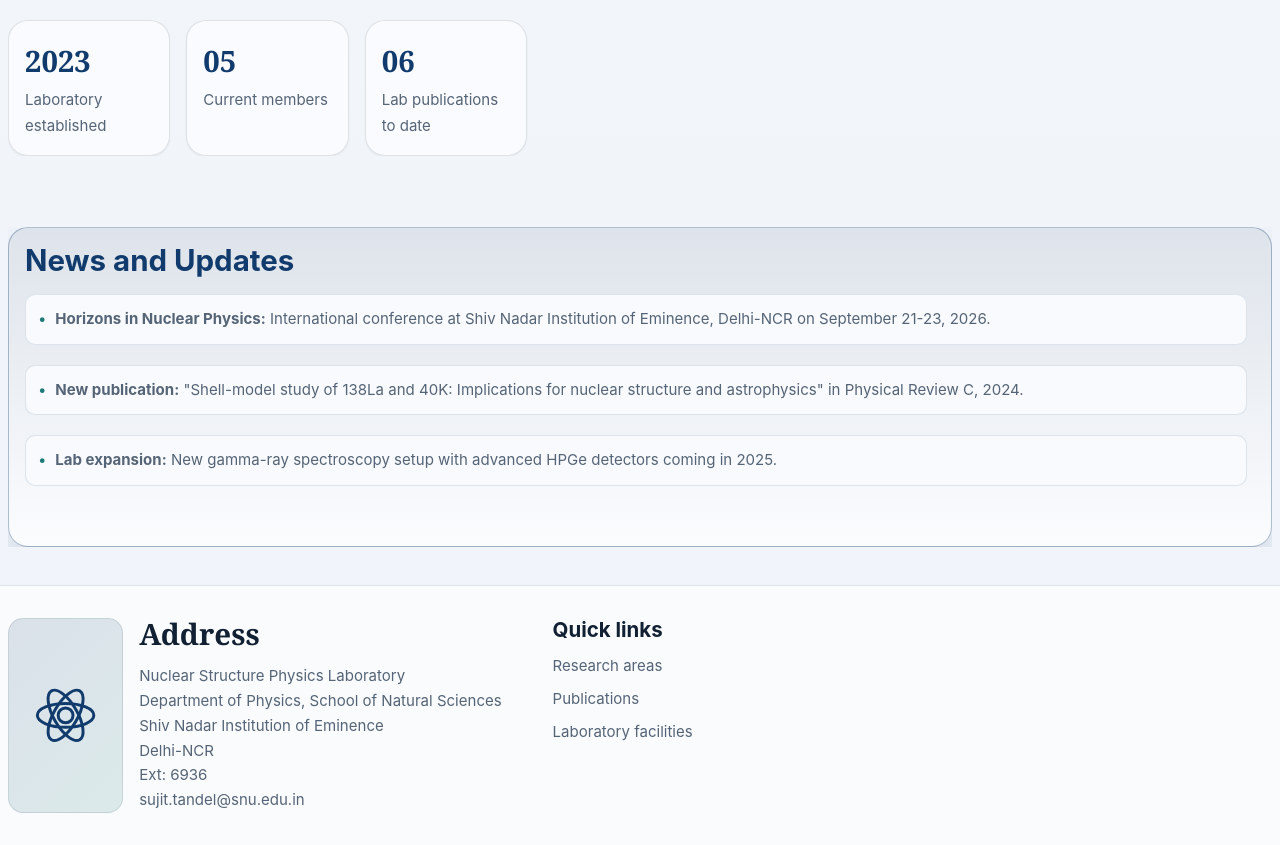
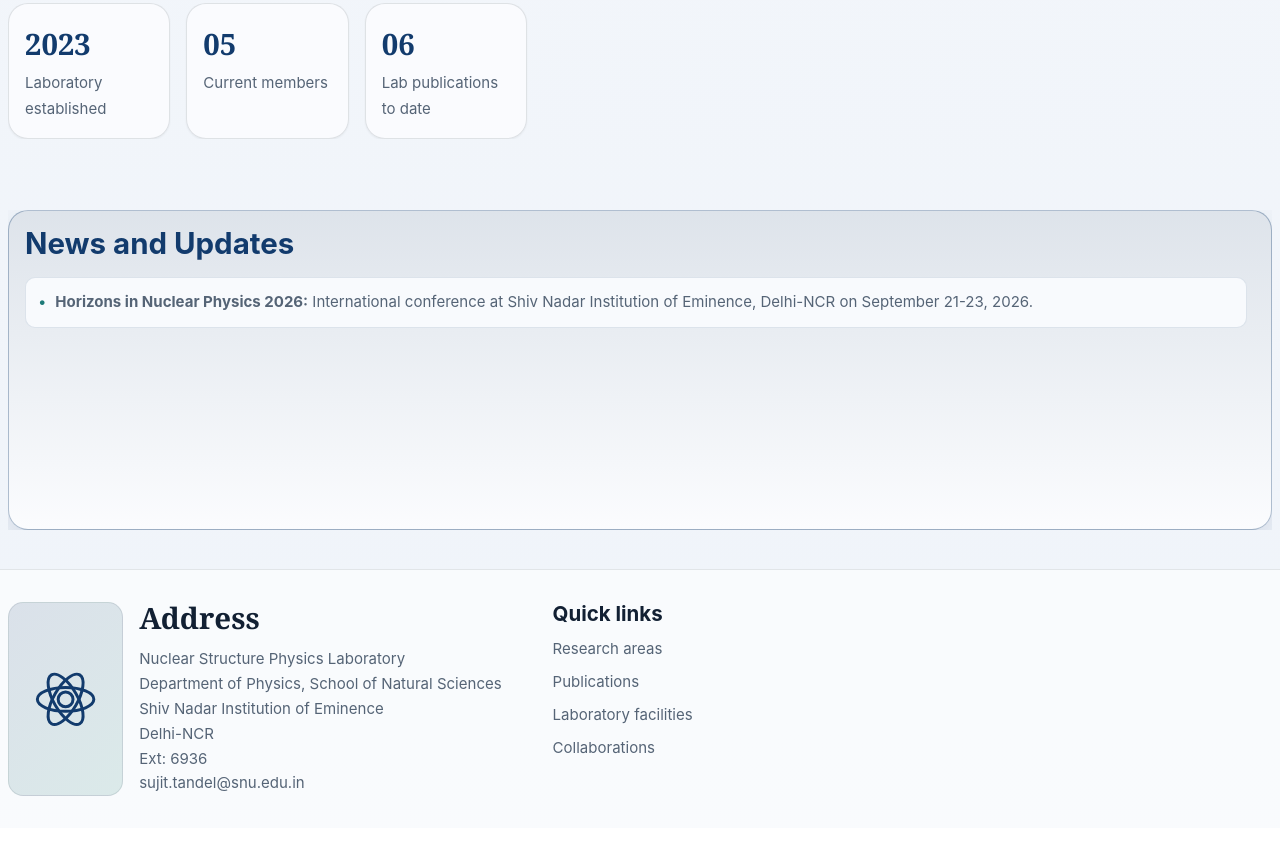
Before and after one commit to ankitrana1801/nspl.github.io, a plain HTML site: page index.html in a window 1280 px wide. Shown: the part 889-1734 px from the top of the page. Drawn offline with Linux system fonts and the light colour scheme; a web font is replaced by a local one.

Commit message:
Add files via upload

```diff
--- a/index.html
+++ b/index.html
@@ -33,7 +33,7 @@
             <a href="./publications.html" >Publications</a>
             <a href="./laboratory.html" >Laboratory</a>
             <a href="./research.html" >Research</a>
-            <!-- <a href="./collaborations.html" >Collaborations</a> -->
+            <a href="./collaborations.html" >Collaborations</a>
           </nav>
           <button class="menu-toggle" type="button" data-menu-toggle aria-label="Toggle menu" aria-expanded="false">
             <svg width="20" height="20" viewBox="0 0 24 24" fill="none" stroke="currentColor" stroke-width="2"><path d="M3 6h18M3 12h18M3 18h18"/></svg>
@@ -47,7 +47,6 @@
 <section class="hero">
   <div class="container-wide hero-grid">
     <div>
-      <span class="eyebrow">Official Laboratory Website</span>
       <h1>Nuclear Structure Physics Laboratory</h1>
       <p>Our laboratory is equipped with a variety of radiation detection and analytical facilities, including High-Purity Germanium (HPGe) detectors, X-Ray Fluorescence (XRF) set-up, LaBr₃(Ce) detectors, NaI(Tl) detector, and Geiger–Müller (GM) counter, which support research in nuclear physics, environmental radioactivity, and material characterization. The HPGe systems are routinely used for high-resolution gamma-ray spectroscopy, including studies of naturally occurring radionuclides such as 138La and 40K in ore-mimicking samples, agricultural products, spices, fertilizers, and biological tissues. The XRF facility is employed for both qualitative and quantitative elemental analysis of diverse materials, including archaeological excavation samples, jewellery, and food products. The LaBr₃(Ce) and NaI(Tl) detectors are utilized for timing measurements, gamma-ray spectroscopy, and environmental radiation surveys, while GM counters are used for radiation monitoring and educational purposes. Complementing these experimental facilities, the laboratory also has access to High-Performance Computing (HPC) resources at Shiv Nadar Institution of Eminence, enabling theoretical investigations such as large-scale shell-model calculations and other computational studies in nuclear structure physics.</p>
       <div class="hero-actions">
@@ -74,9 +73,9 @@
       <h3>News and Updates</h3>
       <div class="news-scroll" aria-label="Scrollable news and updates">
         <ul>
-          <li><b>Horizons in Nuclear Physics:</b> International conference at Shiv Nadar Institution of Eminence, Delhi-NCR on September 21-23, 2026.</li>
-          <li><strong>New publication:</strong> "Shell-model study of 138La and 40K: Implications for nuclear structure and astrophysics" in Physical Review C, 2024.</li>
-          <li><strong>Lab expansion:</strong> New gamma-ray spectroscopy setup with advanced HPGe detectors coming in 2025.</li>
+          <li><b>Horizons in Nuclear Physics 2026:</b> International conference at Shiv Nadar Institution of Eminence, Delhi-NCR on September 21-23, 2026.</li>
+          <!-- <li><strong>New publication:</strong> "Shell-model study of 138La and 40K: Implications for nuclear structure and astrophysics" in Physical Review C, 2024.</li>
+          <li><strong>Lab expansion:</strong> New gamma-ray spectroscopy setup with advanced HPGe detectors coming in 2025.</li> -->
         </ul>
       </div>
     </article>
@@ -113,7 +112,7 @@
             <li><a href="./research.html">Research areas</a></li>
             <li><a href="./publications.html">Publications</a></li>
             <li><a href="./laboratory.html">Laboratory facilities</a></li>
-            <!-- <li><a href="./collaborations.html">Collaborations</a></li> -->
+            <li><a href="./collaborations.html">Collaborations</a></li>
           </ul>
         </div>
 
```
